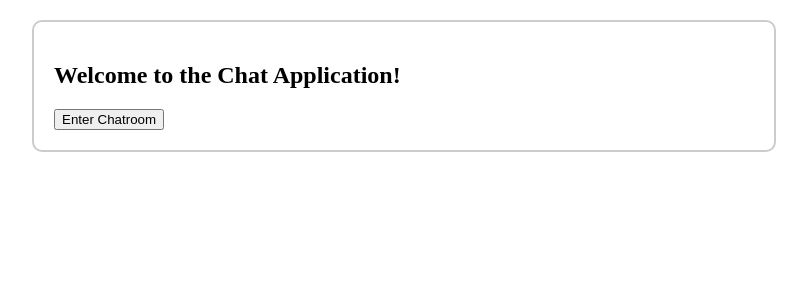
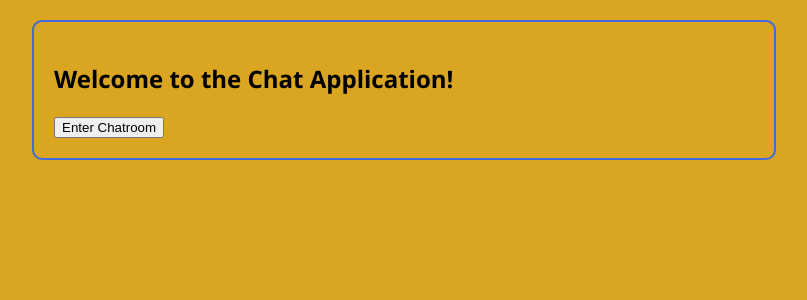
Before and after one commit to rhglatts/chatApplication, a Flask app: page / in a window 1280 px wide. Shown: the top 300 px of the page, without its empty margins (236-1043 px from the left). Run offline with Flask 3, Linux system fonts and the light colour scheme.

Commit message:
Changed Background Color and Edited Border

```diff
--- a/static/styles.css
+++ b/static/styles.css
@@ -4,7 +4,7 @@
     max-width: 700px;
     margin: 20px auto;
     padding: 20px;
-    border: 2px solid #ccc;
+    border: 2px solid #4169e1;
     border-radius: 10px;
 }
 
--- a/templates/home.html
+++ b/templates/home.html
@@ -3,6 +3,12 @@
 <head>
     <meta charset="UTF-8">
     <title>Chat Application Home</title>
+    <style>
+        body{
+            background: goldenrod;
+            font-family: 'Segoe UI', Tahoma, Geneva, Verdana, sans-serif;
+        }
+    </style>
     <link rel="stylesheet" href="/static/styles.css">
 </head>
 <body>
```
